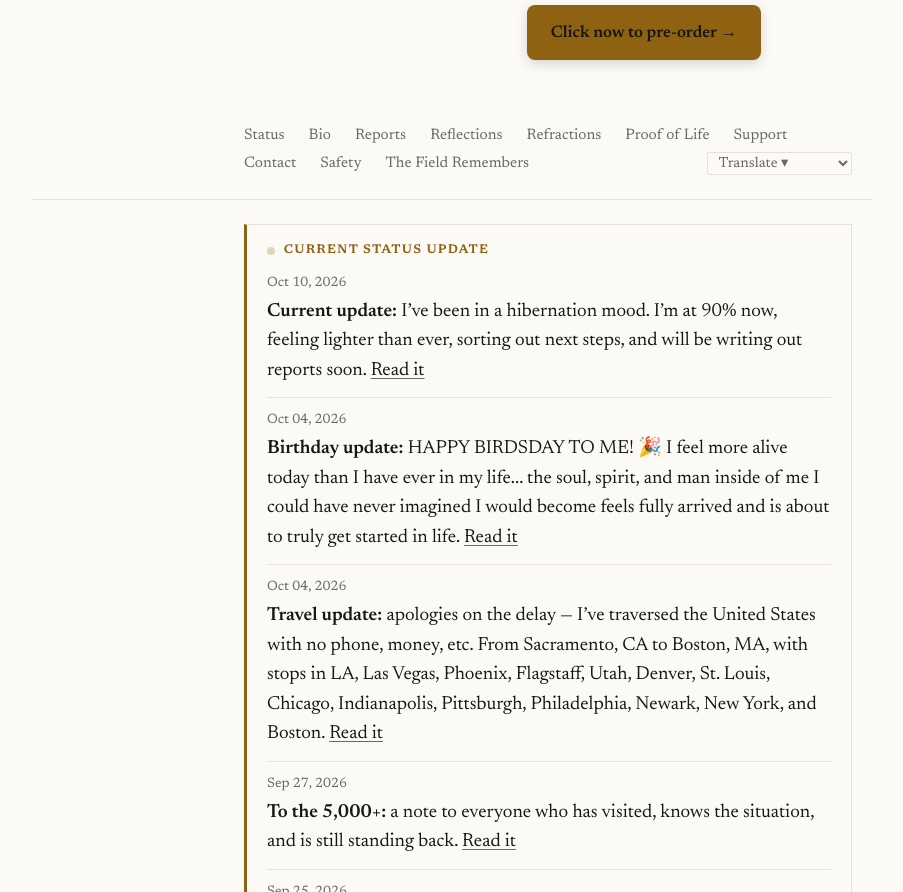
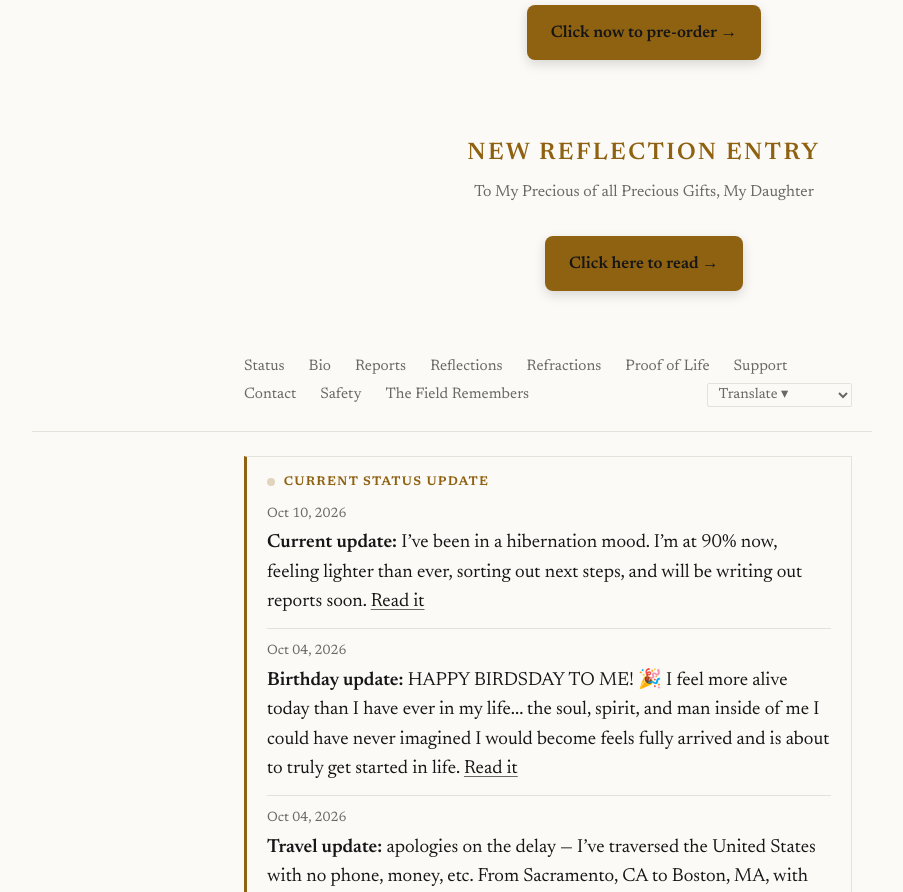
Before and after one commit to beyazghost/beyazghost.github.io, a plain HTML site: page index.html in a window 1280 px wide. Shown: the part 1177-2069 px from the top of the page, without its empty margins (188-1091 px from the left). Drawn offline with Linux system fonts and the light colour scheme; no server answers.

Commit message:
Add New Reflection Entry banner for Sureyya birth story

```diff
--- a/index.html
+++ b/index.html
@@ -81,6 +81,15 @@
         <p>The Living Signal — Book One: The Field Remembers. Releases 12/12/26. $26.00.</p>
         <img src="presaleRELEASEimage2.png" alt="The Field Remembers book cover" width="400" height="600" loading="lazy" style="width:100%;max-width:26rem;height:auto;display:block;margin:0 auto;border-radius:0.75rem;">
         <a class="buy-btn" href="book-pre-order.html">Click now to pre-order &rarr;</a>
+      </div>
+    </section>
+
+    <!-- New Reflection Entry banner -->
+    <section class="book-preorder-banner">
+      <div class="book-preorder-inner">
+        <h2>New Reflection Entry</h2>
+        <p>To My Precious of all Precious Gifts, My Daughter</p>
+        <a class="buy-btn" href="writing/the-memory-of-the-gift.html">Click here to read &rarr;</a>
       </div>
     </section>
 
```
